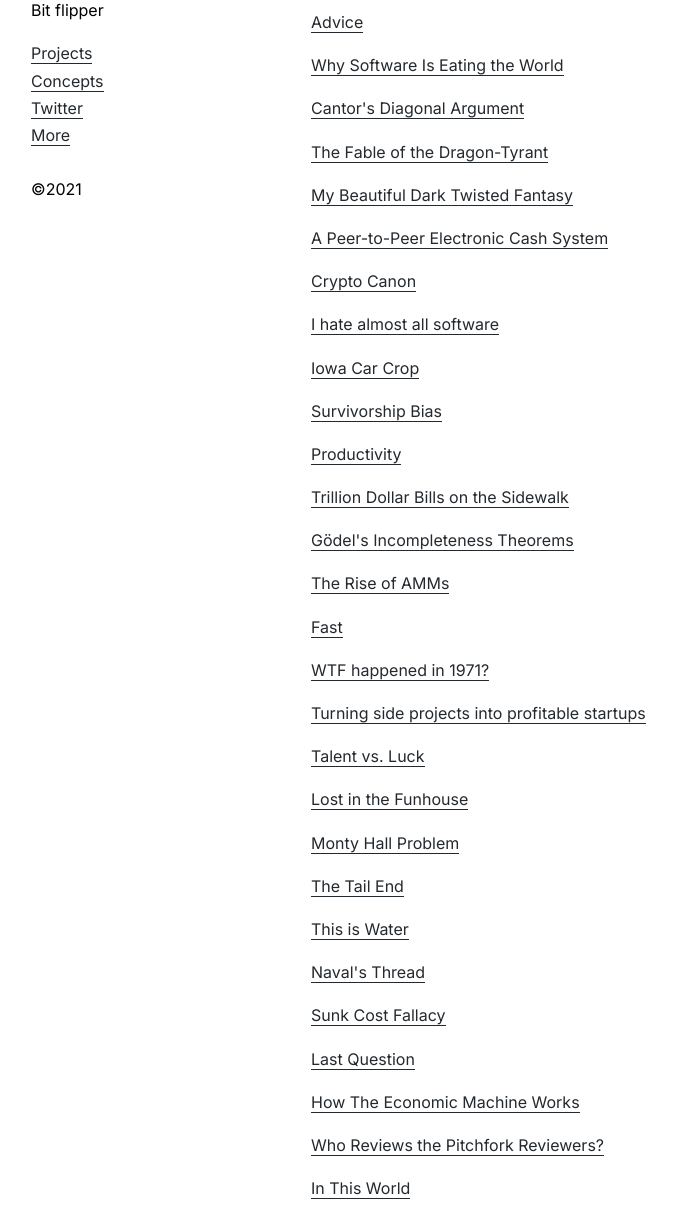
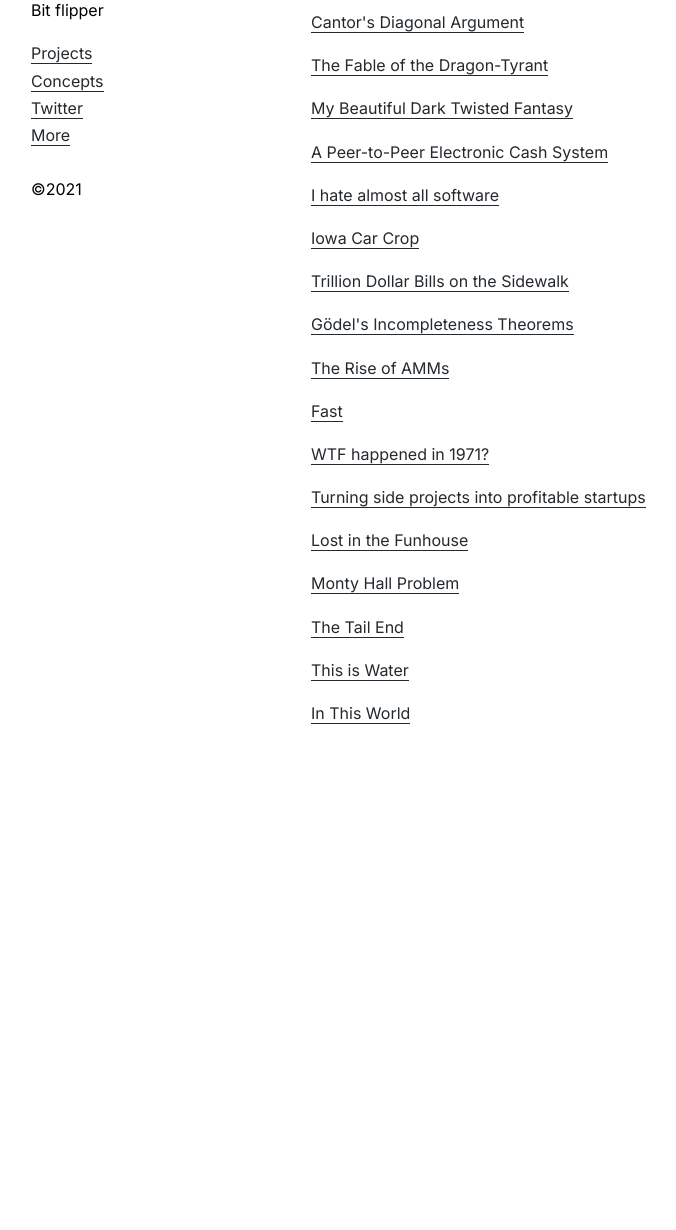
Before and after one commit to nicoglennon/nico-gl, a Gatsby site: page /concepts in a window 1280 px wide. Shown: the part 70-1300 px from the top of the page, without its empty margins (9-685 px from the left). After the commit the page ends 913 px from the top, so only its background shows below. Built offline with nearby package versions, Linux system fonts and the light colour scheme; Gatsby itself is replaced by a stand-in of ours.

Commit message:
Clean up concepts

```diff
--- a/src/pages/concepts.js
+++ b/src/pages/concepts.js
@@ -7,24 +7,6 @@ function Concepts() {
     <Layout page="concepts">
       <SEO title="Concepts" />
       <h1>Concepts</h1>
-      <p>
-        <a
-          href="https://patrickcollison.com/advice"
-          target="_blank"
-          rel="noreferrer"
-        >
-          Advice
-        </a>
-      </p>
-      <p>
-        <a
-          href="https://a16z.com/2016/08/20/why-software-is-eating-the-world/"
-          target="_blank"
-          rel="noreferrer"
-        >
-          Why Software Is Eating the World
-        </a>
-      </p>
       <p>
         <a
           href="http://jlmartin.faculty.ku.edu/~jlmartin/courses/math410-S09/cantor.pdf"
@@ -64,15 +46,6 @@ function Concepts() {
       </p>
       <p>
         <a
-          href="https://a16z.com/2018/02/10/crypto-readings-resources/"
-          target="_blank"
-          rel="noreferrer"
-        >
-          Crypto Canon
-        </a>
-      </p>
-      <p>
-        <a
           href="https://tinyclouds.org/rant.html"
           target="_blank"
           rel="noreferrer"
@@ -87,24 +60,6 @@ function Concepts() {
           rel="noreferrer"
         >
           Iowa Car Crop
-        </a>
-      </p>
-      <p>
-        <a
-          href="https://en.wikipedia.org/wiki/Survivorship_bias"
-          target="_blank"
-          rel="noreferrer"
-        >
-          Survivorship Bias
-        </a>
-      </p>
-      <p>
-        <a
-          href="https://blog.samaltman.com/productivity"
-          target="_blank"
-          rel="noreferrer"
-        >
-          Productivity
         </a>
       </p>
       <p>
@@ -159,15 +114,6 @@ function Concepts() {
       </p>
       <p>
         <a
-          href="https://arxiv.org/pdf/1802.07068v3.pdf"
-          target="_blank"
-          rel="noreferrer"
-        >
-          Talent vs. Luck
-        </a>
-      </p>
-      <p>
-        <a
           href="http://dudley.harvard.edu/files/dudley/files/barth_-_lost_in_the_funhouse.pdf"
           target="_blank"
           rel="noreferrer"
@@ -204,51 +150,6 @@ function Concepts() {
       </p>
       <p>
         <a
-          href="https://twitter.com/naval/status/1002103360646823936"
-          target="_blank"
-          rel="noreferrer"
-        >
-          Naval&#39;s Thread
-        </a>
-      </p>
-      <p>
-        <a
-          href="https://en.wikipedia.org/wiki/Sunk_cost"
-          target="_blank"
-          rel="noreferrer"
-        >
-          Sunk Cost Fallacy
-        </a>
-      </p>
-      <p>
-        <a
-          href="https://www.physics.princeton.edu/ph115/LQ.pdf"
-          target="_blank"
-          rel="noreferrer"
-        >
-          Last Question
-        </a>
-      </p>
-      <p>
-        <a
-          href="https://www.youtube.com/watch?v=PHe0bXAIuk0"
-          target="_blank"
-          rel="noreferrer"
-        >
-          How The Economic Machine Works
-        </a>
-      </p>
-      <p>
-        <a
-          href="https://nsgrantham.com/pitchfork-reviews/"
-          target="_blank"
-          rel="noreferrer"
-        >
-          Who Reviews the Pitchfork Reviewers?
-        </a>
-      </p>
-      <p>
-        <a
           href="https://twitter.com/souljaboy/status/1022522850320760833"
           target="_blank"
           rel="noreferrer"
```
